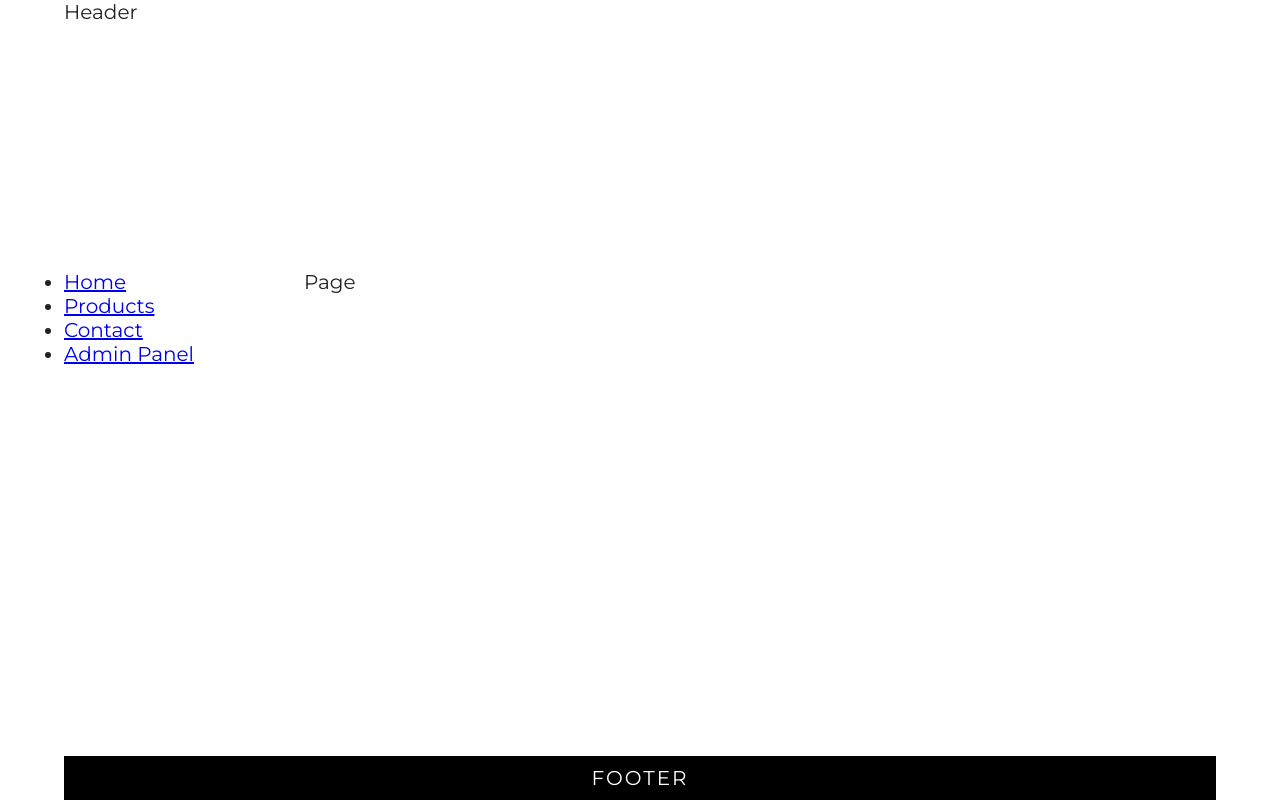
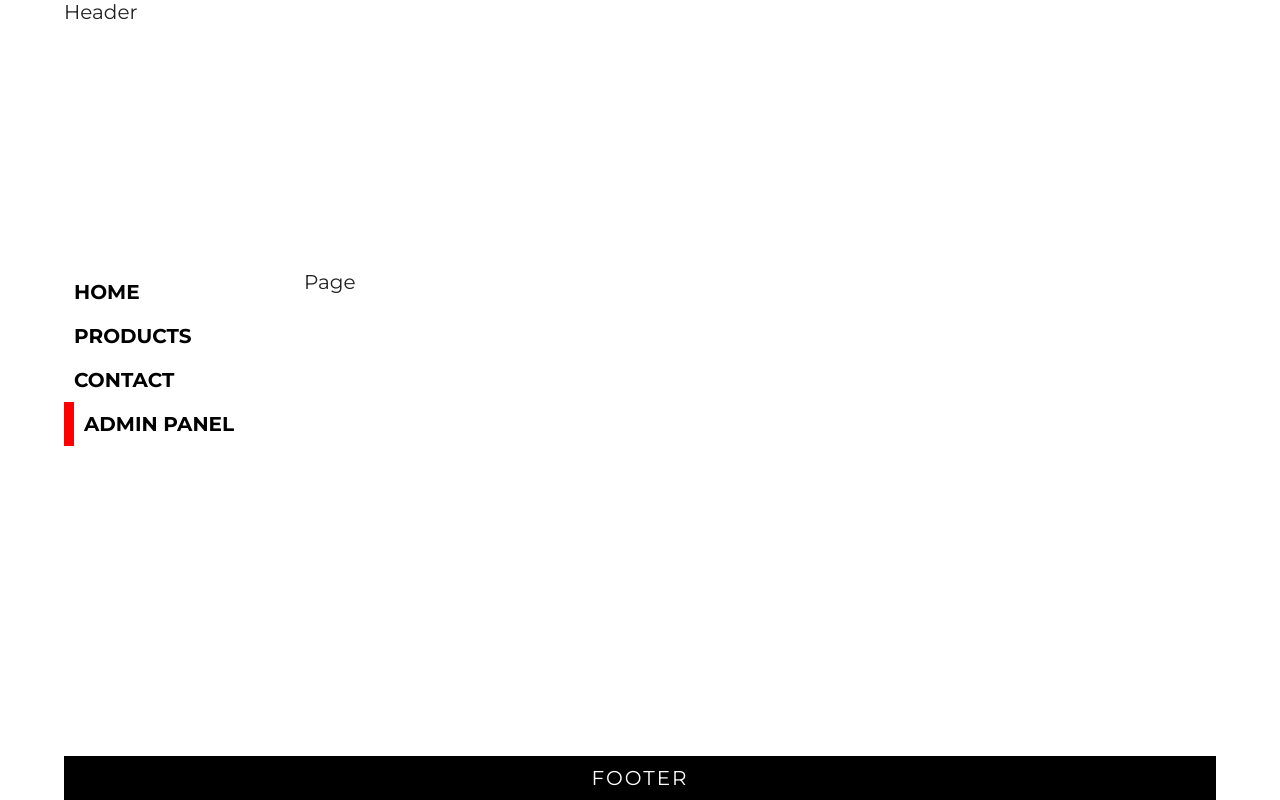
Before and after one commit to MMadejsza/React_Router_Practice, a React (Create React App) app: page /admin in a window 1280 px wide. Built offline with nearby package versions, Linux system fonts and the light colour scheme.

Commit message:
aside nav css

```diff
--- a/src/layouts/Navigation.js
+++ b/src/layouts/Navigation.js
@@ -1,5 +1,6 @@
 import React from 'react';
 import {NavLink} from 'react-router-dom';
+import '../styles/Navigation.css';
 
 const list = [
 	{name: 'Home', path: '/'},
@@ -16,7 +17,7 @@ const Navigation = () => {
 	));
 
 	return (
-		<nav>
+		<nav className='main'>
 			<ul>{menu}</ul>
 		</nav>
 	);
--- /dev/null
+++ b/src/styles/Navigation.css
@@ -0,0 +1,38 @@
+nav.main {
+	padding: 0 30px 30px 0;
+}
+
+.main ul {
+	list-style-type: none;
+}
+
+nav.main a {
+	display: block;
+	text-decoration: none;
+	color: black;
+	text-transform: uppercase;
+	font-weight: bold;
+	padding: 10px;
+	transition: 0.2s;
+}
+
+nav.main a:hover {
+	transform: translateX(20px);
+}
+nav.main a.active {
+	border-left: 10px solid grey;
+	transform: translateX(0px);
+}
+
+nav.main li:nth-child(1) a.active {
+	border-left-color: green;
+}
+nav.main li:nth-child(2) a.active {
+	border-left-color: blue;
+}
+nav.main li:nth-child(3) a.active {
+	border-left-color: orange;
+}
+nav.main li:nth-child(4) a.active {
+	border-left-color: red;
+}
```
